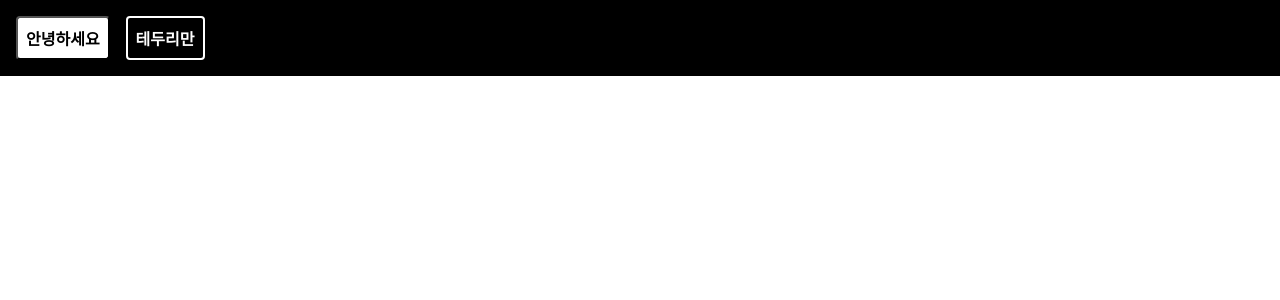
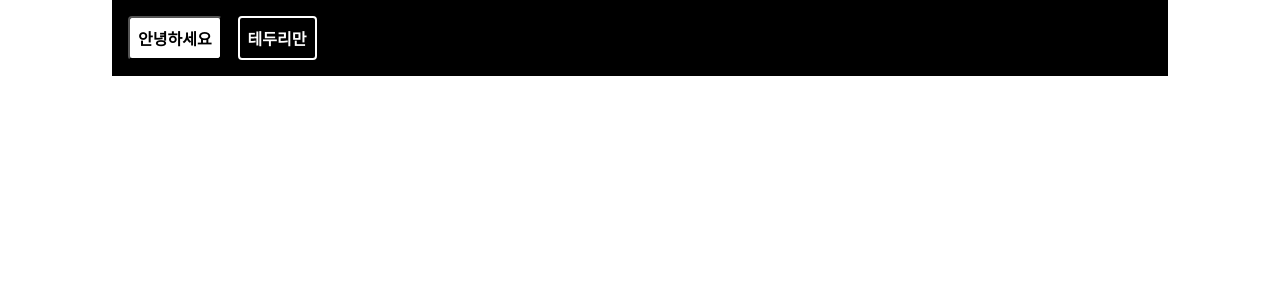
Before and after one commit to chohyojae/styling-react, a React app: page / in a window 1280 px wide. Shown: the top 300 px of the page. Built offline with nearby package versions, Linux system fonts and the light colour scheme.

Commit message:
reactive design in styled-components

```diff
--- a/src/StyledComponent.js
+++ b/src/StyledComponent.js
@@ -5,6 +5,14 @@ const Box = styled.div`
   background: ${(props) => props.color || 'blue'};
   padding: 1rem;
   display: flex;
+  width: 1024px;
+  margin: 0 auto;
+  @media (max-width: 1024px) {
+    width: 768px;
+  }
+  @media (max-width: 768px) {
+    width: 100%;
+  }
 `;
 
 const Button = styled.button`
```
